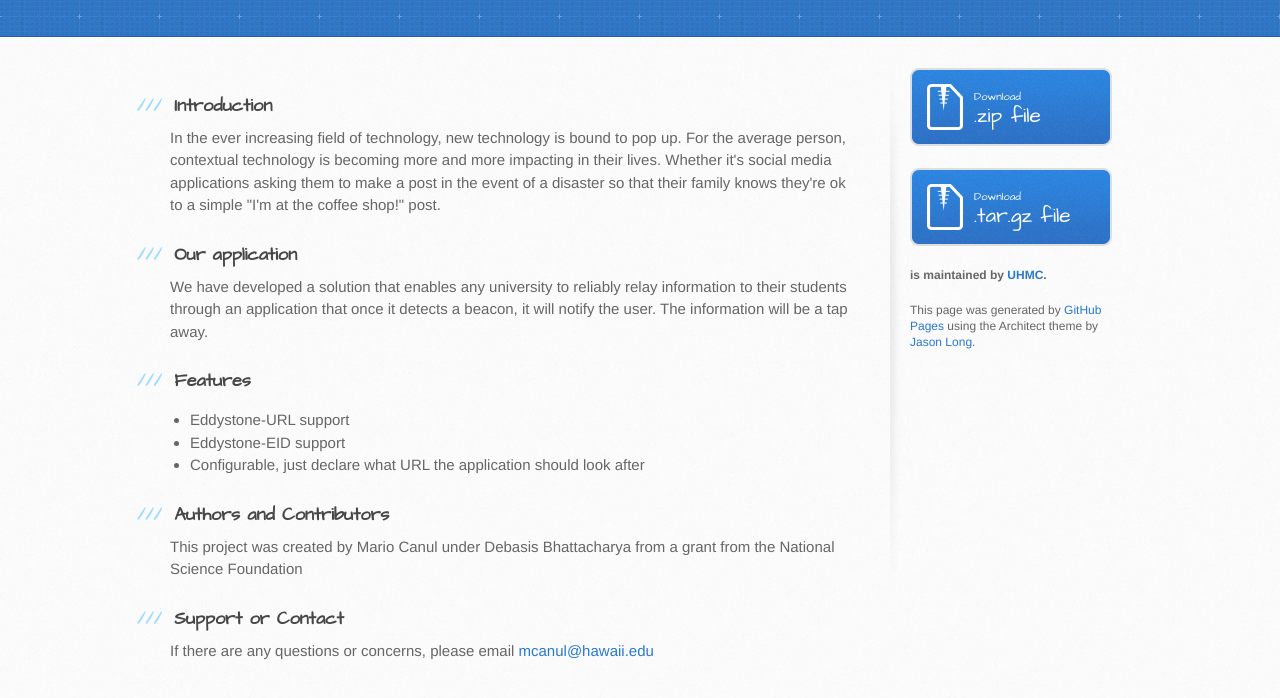
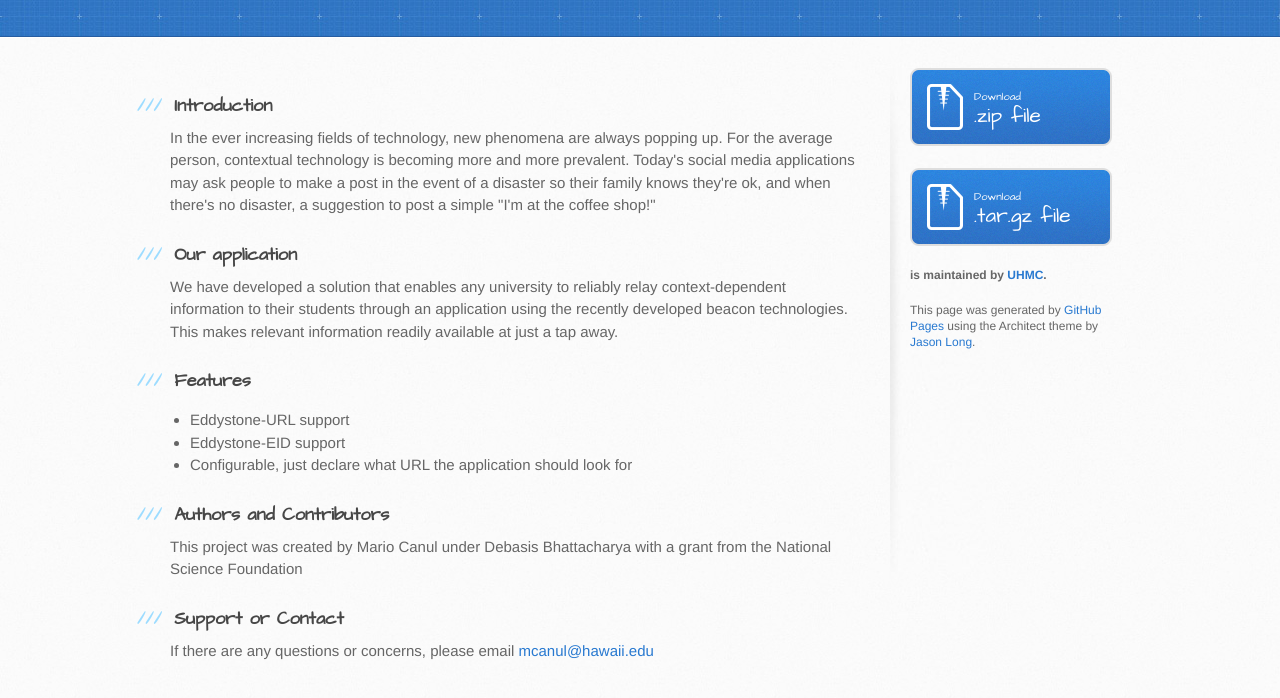
Before and after one commit to UHMC/Educational_Beacons, a plain HTML site: page index.html in a window 1280 px wide. Shown: the part 304-1002 px from the top of the page. Drawn offline with Linux system fonts and the light colour scheme.

Commit message:
Make minor modifications to the landing page

```diff
--- a/index.html
+++ b/index.html
@@ -31,12 +31,12 @@
           <h3>
 <a id="introduction" class="anchor" href="#introduction" aria-hidden="true"><span aria-hidden="true" class="octicon octicon-link"></span></a>Introduction</h3>
 
-<p>In the ever increasing field of technology, new technology is bound to pop up. For the average person, contextual technology is becoming more and more impacting in their lives. Whether it's social media applications asking them to make a post in the event of a disaster so that their family knows they're ok to a simple "I'm at the coffee shop!" post.</p>
+<p>In the ever increasing fields of technology, new phenomena are always popping up. For the average person, contextual technology is becoming more and more prevalent. Today's social media applications may ask people to make a post in the event of a disaster so their family knows they're ok, and when there's no disaster, a suggestion to post a simple "I'm at the coffee shop!"</p>
 
 <h3>
 <a id="our-application" class="anchor" href="#our-application" aria-hidden="true"><span aria-hidden="true" class="octicon octicon-link"></span></a>Our application</h3>
 
-<p>We have developed a solution that enables any university to reliably relay information to their students through an application that once it detects a beacon, it will notify the user. The information will be a tap away.</p>
+<p>We have developed a solution that enables any university to reliably relay context-dependent information to their students through an application using the recently developed beacon technologies. This makes relevant information readily available at just a tap away.</p>
 
 <h3>
 <a id="features" class="anchor" href="#features" aria-hidden="true"><span aria-hidden="true" class="octicon octicon-link"></span></a>Features</h3>
@@ -44,13 +44,13 @@
 <ul>
 <li>Eddystone-URL support</li>
 <li>Eddystone-EID support</li>
-<li>Configurable, just declare what URL the application should look after</li>
+<li>Configurable, just declare what URL the application should look for</li>
 </ul>
 
 <h3>
 <a id="authors-and-contributors" class="anchor" href="#authors-and-contributors" aria-hidden="true"><span aria-hidden="true" class="octicon octicon-link"></span></a>Authors and Contributors</h3>
 
-<p>This project was created by Mario Canul under Debasis Bhattacharya from a grant from the National Science Foundation</p>
+<p>This project was created by Mario Canul under Debasis Bhattacharya with a grant from the National Science Foundation</p>
 
 <h3>
 <a id="support-or-contact" class="anchor" href="#support-or-contact" aria-hidden="true"><span aria-hidden="true" class="octicon octicon-link"></span></a>Support or Contact</h3>
```
